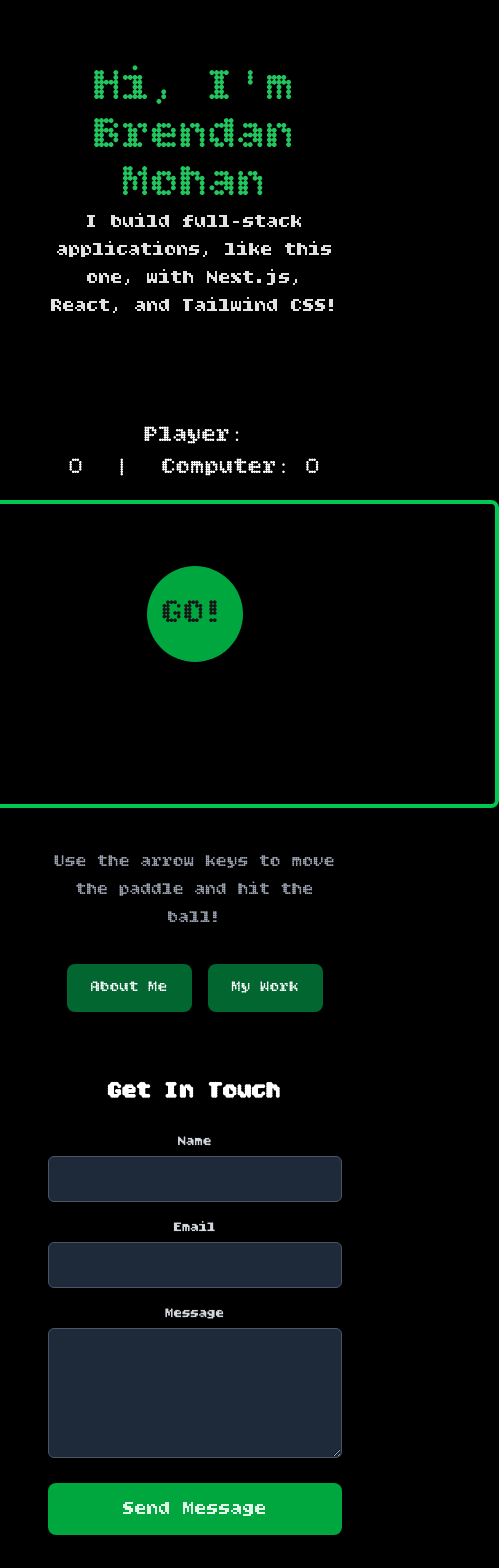
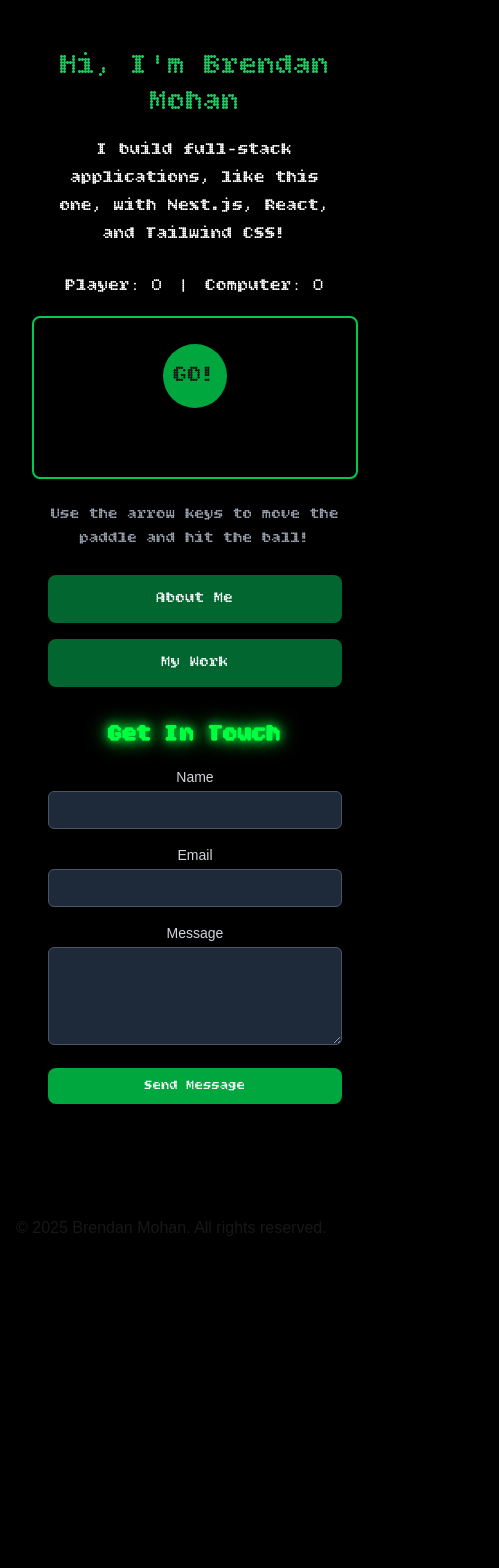
Before and after one commit to MoHanSolo/portfolio, a Next.js app: page / in a window 390 px wide. Shown: the top 1568 px of the page, 499 px wide, since content can reach past the window. After the commit the page ends 1256 px from the top, so only its background shows below. Built offline with nearby package versions, Linux system fonts and the light colour scheme.

Commit message:
Mobile device fixes

```diff
--- a/app/page.tsx
+++ b/app/page.tsx
@@ -11,29 +11,35 @@ export const metadata = {
 export default function HomePage() {
   return (
     <>
-      <section className="text-center min-h-screen p-8">
-        <h1 className="text-5xl" style={{ fontFamily: 'Bitcount, Arial, Helvetica, sans-serif' }}>
+      <section className="text-center min-h-screen p-4 sm:p-8">
+        {/* Main heading - responsive text sizes */}
+        <h1 className="text-3xl sm:text-4xl lg:text-5xl mb-4"
+            style={{ fontFamily: 'Bitcount, Arial, Helvetica, sans-serif' }}>
           Hi, I'm Brendan Mohan
         </h1>
-        <p className="text-xl text-gray-600 mb-8"
+
+        {/* Subtitle - responsive text and spacing */}
+        <p className="text-lg sm:text-xl text-gray-600 mb-6 sm:mb-8 px-4"
             style={{
               fontFamily: 'Bitcount, Arial, Helvetica, sans-serif',
               color: 'white'
               }}>
           I build full-stack applications, like this one, with Next.js, React, and Tailwind CSS!
         </p>
+
         <Pong />
 
-        {/* Pong Instructions */}
-        <p className="text-lg text-gray-400 mt-4" style={{ fontFamily: 'Bitcount, Arial, Helvetica, sans-serif' }}>
+        {/* Instructions - smaller on mobile */}
+        <p className="text-base sm:text-lg text-gray-400 mt-4 px-4"
+           style={{ fontFamily: 'Bitcount, Arial, Helvetica, sans-serif' }}>
             Use the arrow keys to move the paddle and hit the ball!
         </p>
 
-        {/* Navigation Buttons */}
-        <div className="flex justify-center space-x-4 mt-8">
+        {/* Navigation Buttons - stack on mobile */}
+        <div className="flex flex-col sm:flex-row justify-center space-y-4 sm:space-y-0 sm:space-x-4 mt-6 sm:mt-8 px-4">
           <a
             href="/about"
-            className="px-6 py-3 text-white rounded-lg hover:bg-green-700 transition"
+            className="px-6 py-3 text-white rounded-lg hover:bg-green-700 transition text-center"
             style={{
               backgroundColor: "#016630",
               fontFamily: 'Bitcount, Arial, Helvetica, sans-serif'
@@ -42,8 +48,8 @@ export default function HomePage() {
             About Me
           </a>
           <a
-            href="/my-work"
-            className="px-6 py-3 text-white rounded-lg hover:bg-green-700 transition"
+            href="/work"
+            className="px-6 py-3 text-white rounded-lg hover:bg-green-700 transition text-center"
             style={{
               backgroundColor: "#016630",
               fontFamily: 'Bitcount, Arial, Helvetica, sans-serif'
--- a/components/contact-form.tsx
+++ b/components/contact-form.tsx
@@ -38,28 +38,29 @@ export default function ContactForm() {
   };
 
   return (
-    <div className="max-w-md mx-auto pt-16 text-xl text-gray-600 mb-8"
+  <div className="max-w-md mx-auto pt-8 sm:pt-16 px-4">
+    <h2 className="text-2xl sm:text-4xl font-bold mb-4 sm:mb-6 text-center"
         style={{
           fontFamily: 'Bitcount, Arial, Helvetica, sans-serif',
-              color: 'white'
+          color: '#00ff41',
+          textShadow: '0 0 10px #00ff41, 0 0 20px #00ff41',
+          letterSpacing: '1px sm:2px'
         }}>
-      <h2 className="text-2xl font-bold mb-6 text-center text-white"
-          style={{ fontFamily: 'Bitcount, Arial, Helvetica, sans-serif' }}>
       Get In Touch
     </h2>
 
     {isSubmitted ? (
-        <div className="text-center p-8 bg-green-900 rounded-lg border border-green-600">
-          <h3 className="text-2xl text-green-400 mb-2"
+      <div className="text-center p-4 sm:p-8 bg-green-900 rounded-lg border border-green-600">
+        <h3 className="text-xl sm:text-2xl text-green-400 mb-2"
             style={{ fontFamily: 'Bitcount, Arial, Helvetica, sans-serif' }}>
           Message Sent Successfully! ✓
         </h3>
-          <p className="text-gray-300 mb-4">
+        <p className="text-gray-300 mb-4 text-sm sm:text-base">
           Thanks for reaching out! I'll get back to you as soon as possible.
         </p>
         <button
           onClick={() => setIsSubmitted(false)}
-            className="px-6 py-3 bg-green-600 text-white rounded-lg hover:bg-green-700 transition"
+          className="px-4 sm:px-6 py-2 sm:py-3 bg-green-600 text-white rounded-lg hover:bg-green-700 transition text-sm sm:text-base"
           style={{ fontFamily: 'Bitcount, Arial, Helvetica, sans-serif' }}
         >
           Send Another Message
@@ -76,7 +77,7 @@ export default function ContactForm() {
             id="name"
             name="name"
             required
-              className="w-full px-3 py-2 bg-gray-800 border border-gray-600 rounded-md text-white focus:outline-none focus:border-green-500"
+            className="w-full px-3 py-2 bg-gray-800 border border-gray-600 rounded-md text-white focus:outline-none focus:border-green-500 text-sm sm:text-base"
           />
         </div>
 
@@ -89,7 +90,7 @@ export default function ContactForm() {
             id="email"
             name="email"
             required
-              className="w-full px-3 py-2 bg-gray-800 border border-gray-600 rounded-md text-white focus:outline-none focus:border-green-500"
+            className="w-full px-3 py-2 bg-gray-800 border border-gray-600 rounded-md text-white focus:outline-none focus:border-green-500 text-sm sm:text-base"
           />
         </div>
 
@@ -102,7 +103,7 @@ export default function ContactForm() {
             name="message"
             rows={4}
             required
-              className="w-full px-3 py-2 bg-gray-800 border border-gray-600 rounded-md text-white focus:outline-none focus:border-green-500"
+            className="w-full px-3 py-2 bg-gray-800 border border-gray-600 rounded-md text-white focus:outline-none focus:border-green-500 text-sm sm:text-base"
           ></textarea>
         </div>
 
@@ -115,7 +116,7 @@ export default function ContactForm() {
         <button
           type="submit"
           disabled={isSubmitting}
-            className="w-full px-6 py-3 bg-green-600 text-white rounded-lg hover:bg-green-700 transition disabled:opacity-50 disabled:cursor-not-allowed"
+          className="w-full px-4 sm:px-6 py-2 sm:py-3 bg-green-600 text-white rounded-lg hover:bg-green-700 transition disabled:opacity-50 disabled:cursor-not-allowed text-sm sm:text-base"
           style={{ fontFamily: 'Bitcount, Arial, Helvetica, sans-serif' }}
         >
           {isSubmitting ? 'Sending...' : 'Send Message'}
@@ -123,5 +124,5 @@ export default function ContactForm() {
       </form>
     )}
   </div>
-  );
-}
+  )
+};
--- a/components/pong.tsx
+++ b/components/pong.tsx
@@ -142,40 +142,46 @@ export default function Pong() {
   }, [started]);
 
   return (
-    <div className="relative flex flex-col justify-center items-center mt-25 mb-10">
+  <div className="relative flex flex-col justify-center items-center mt-6 sm:mt-25 mb-6 sm:mb-10">
 
-      {/* Scoreboard */}
-      <div className="mb-4 text-white text-2xl"
+    {/* Scoreboard - smaller text on mobile */}
+    <div className="mb-4 text-lg sm:text-2xl text-white"
          style={{ fontFamily: 'Bitcount, Arial, Helvetica, sans-serif' }}>
       <span>Player: {leftScore}</span>
-        <span className="mx-8">|</span>
+      <span className="mx-4 sm:mx-8">|</span>
       <span>Computer: {rightScore}</span>
     </div>
 
+    {/* Canvas - responsive sizing */}
+    <div className="w-full max-w-full overflow-hidden">
       <canvas
         ref={canvasRef}
         width={600}
         height={300}
-        className="bg-black border-4 border-green-500 rounded-lg"
+        className="bg-black border-2 sm:border-4 border-green-500 rounded-lg w-full max-w-[600px] h-auto"
+        style={{ aspectRatio: '2/1' }}
         tabIndex={0}
       />
+    </div>
+
     {!started && (
       <button
-          className="absolute left-1/2 top-1/2 -translate-x-1/2 -translate-y-1/2 bg-green-600 text-4xl rounded-full w-24 aspect-square flex items-center justify-center shadow-lg hover:bg-green-700 transition"
+        className="absolute left-1/2 top-1/2 -translate-x-1/2 -translate-y-1/2 bg-green-600 text-2xl sm:text-4xl rounded-full w-16 sm:w-24 aspect-square flex items-center justify-center shadow-lg hover:bg-green-700 transition"
         style={{ fontFamily: 'Bitcount, Arial, Helvetica, sans-serif' }}
         onClick={() => setStarted(true)}
       >
         GO!
       </button>
     )}
+
     {gameOver && (
-  <div className="absolute inset-0 bg-black bg-opacity-90 flex items-center justify-center">
-    <div className="text-center text-white p-8">
-      <div className="text-4xl mb-4" style={{ fontFamily: 'Bitcount, Arial, Helvetica, sans-serif' }}>
+      <div className="absolute inset-0 bg-black bg-opacity-90 flex items-center justify-center p-4">
+        <div className="text-center text-white p-4 sm:p-8 max-w-sm">
+          <div className="text-2xl sm:text-4xl mb-4" style={{ fontFamily: 'Bitcount, Arial, Helvetica, sans-serif' }}>
             {leftScore >= 5 ? "You Win!" : "Computer Wins!"}
           </div>
           <button
-        className="px-6 py-3 bg-green-600 text-white rounded-lg hover:bg-green-700 transition"
+            className="px-4 sm:px-6 py-2 sm:py-3 bg-green-600 text-white rounded-lg hover:bg-green-700 transition text-sm sm:text-base"
             style={{ fontFamily: 'Bitcount, Arial, Helvetica, sans-serif' }}
             onClick={() => {
               setLeftScore(0);
```
Also changed, not shown: app/about/page.tsx (+22 -21 lines). Lines whose indentation alone changed are shown as unchanged.
